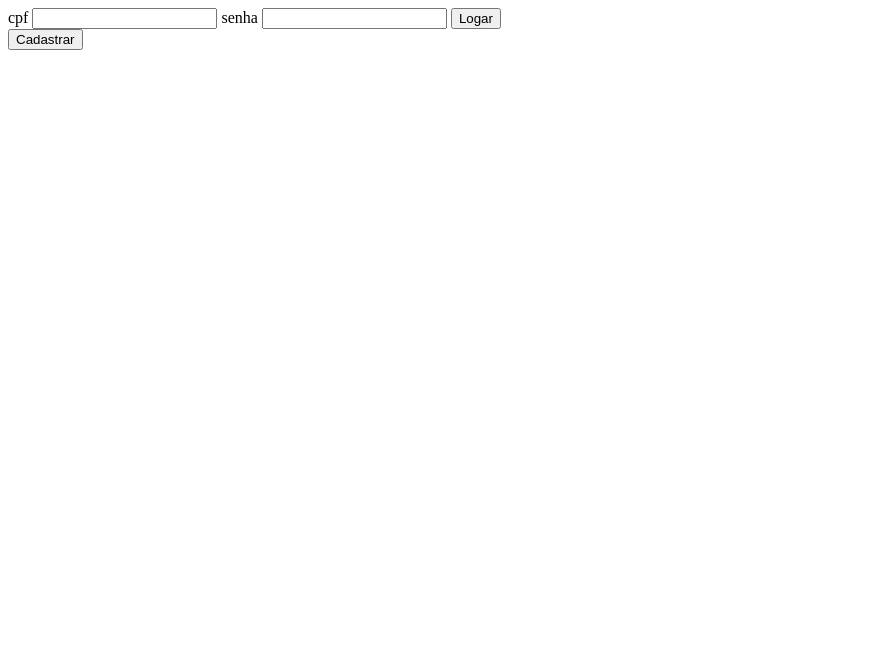
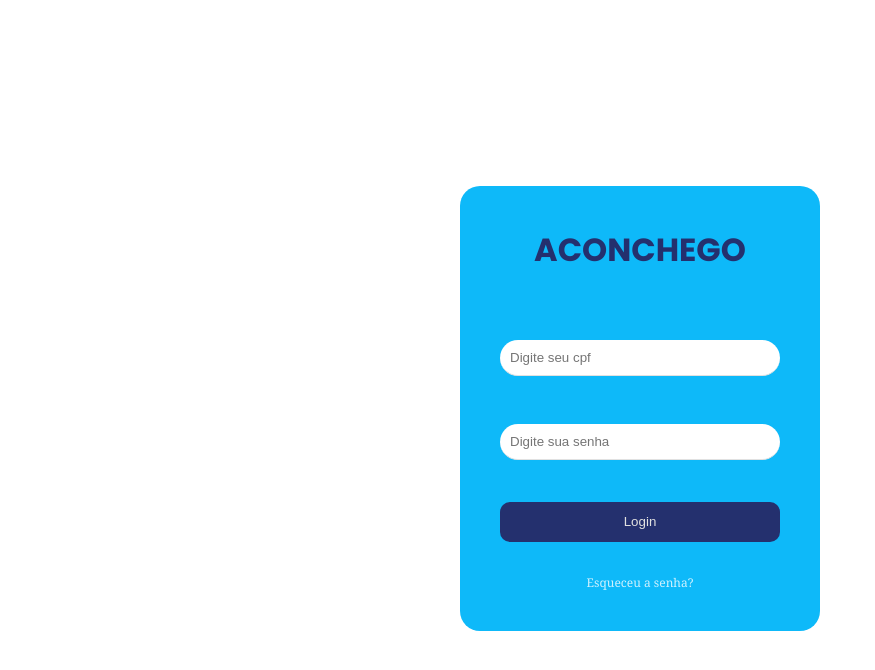
Before and after one commit to RRonanS/Aconchego, a website: page Aconchego/public/pages/login.html in a window 1280 px wide. Shown: the whole page, without its empty margins (0-875 px from the left). Drawn offline with Linux system fonts and the light colour scheme.

Commit message:
Add files via upload

```diff
--- a/Aconchego/public/pages/login.html
+++ b/Aconchego/public/pages/login.html
@@ -1,16 +1,66 @@
 <!DOCTYPE html>
-<html lang="en">
+
+<html lang="pt-br">
+
     <head>
+
         <meta charset="UTF-8">
-    <title>Aconchego - Início</title>
+
+        <meta http-equiv="X-UA-Compatible" content="IE=edge">
+
+        <meta name="viewport"content="width=device-width, initial-scale=1.0">
+
+        <link rel="stylesheet" href="/styles/login.css">
+
+        <title>Aconchego</title>
+
     </head>
+
     <body>
+
+        <div id="login">
+
+            <div class="card">
+
+                <div class="card-header">
+                    <form action="http://localhost:8080" method="get" id="form_main">
+                        <a href="javascript:{}" onclick="document.getElementById('form_main').submit();">ACONCHEGO</a>
+                    </form>
+
+                </div>
+
+                <div class="card-content">
                     <form action="http://localhost:8080/efetuarlogin" method="post">
-        cpf <input name="cpf">
-        senha <input type="password" name="senha" id="">
-        <button type="submit">Logar</button>
+                        <div class="card-content-area">
+
+                                <input type="number" id="usuario" autocomplete="off" placeholder="Digite seu cpf" name="cpf">
+
+                        </div>
+                        <br>
+                        <div class="card-content-area">
+                            <input type="password" id="password" autocomplete="off" placeholder="Digite sua senha" name="senha">
+                        </div>
+                        <br>
+                        <div class="card-footer">
+                            <button type="submit" class="submit">Login</button>
+                            <br>
+                        </div>
+
                     </form>
-    <form action="http://localhost:8080/cadastro" method="get">
-        <button type="submit">Cadastrar</button>
+                </div>
+
+                    <form action="http://localhost:8080/cadastro" method="get" id="form_cadastro">
+                        <div class="card-footer">
+                            <a href="javascript:{}" onclick="document.getElementById('form_cadastro').submit();">Esqueceu a senha?</a>
+                        </div>
                     </form>
+
+            </div>
+
+        </div>
+
+
     </body>
+
+
+</html>
--- /dev/null
+++ b/Aconchego/public/styles/login.css
@@ -0,0 +1,122 @@
+/* Import the Poppins font from Google Fonts */
+@import url('https://fonts.googleapis.com/css2?family=Poppins:wght@400;700&display=swap');
+
+
+#login {
+
+    display: flex;
+
+    align-items: center;
+
+    justify-content: center;
+
+    height: 100vh;
+
+    font-family: Cambria, Cochin, Georgia, Times, 'Times New Roman', serif;
+
+}
+
+.card {
+
+    background-color: #0EB9F9;
+    padding: 40px;
+    border-radius: 20px;
+    width:280px;
+
+}
+
+
+.card-header {
+
+    text-align: center;
+    padding-bottom: 50px;
+    font-weight: bold;
+    font-family: 'Poppins', sans-serif;
+    font-size: 200%;
+
+
+}
+
+.card-header a{
+    text-decoration: none;
+    color: #24306E;
+}
+
+.card-content-area {
+
+    display: flex;
+
+    flex-direction: column;
+
+    padding:10px 0;
+
+}
+
+.card-content-area input{
+
+    margin-top: 6px;
+
+    padding:10px;
+
+    background-color: #fff;
+
+    border:none;
+
+    border-bottom: 1px solid #e1e1e1;
+
+    outline: none;
+
+    color: black;
+
+    border-radius: 20px;
+
+}
+
+.card-footer {
+
+    display: flex;
+
+    flex-direction: column;
+
+}
+
+.card-footer .submit{
+
+    width: 100%;
+
+    height: 40px;
+
+    background-color: #24306E;
+
+    border-radius: 10px;
+
+    border:none;
+
+    color:#e1e1e1;
+
+    margin: 10px 0;
+
+}
+
+.card-footer a {
+
+    text-align: center;
+
+    font-size: 12px;
+
+    opacity: 0.8;
+
+    color: #fff;
+
+    text-decoration: none;
+
+}
+
+.card2 {
+
+    background-color: #0EB9F9;
+    padding: 40px;
+    border-radius: 20px;
+    width:280px;
+
+}
--- /dev/null
+++ b/Aconchego/public/styles/painel.css
@@ -0,0 +1,93 @@
+@import url('https://fonts.googleapis.com/css2?family=Poppins:wght@400;700&display=swap');
+
+* {
+    box-sizing: border-box;
+    margin: 0;
+    padding: 0;
+}
+
+body {
+
+    font-family: Arial, sans-serif;
+    background-color: #f4f4f4;
+}
+
+.container {
+    display: flex;
+    flex-direction: row;
+    height: 100vh;
+}
+
+.sidebar {
+    flex: 1;
+    background-color: #24306E;
+    color: #fff;
+}
+
+.sidebar ul {
+    list-style: none;
+    padding: 20px;
+}
+
+.sidebar ul li {
+    margin-bottom: 20px;
+}
+
+.sidebar ul li a {
+    color: #fff;
+    text-decoration: none;
+    font-size: 18px;
+    font-weight: bold;
+}
+
+.main-content {
+    flex: 4;
+    display: flex;
+    flex-direction: column;
+    align-items: center;
+    justify-content: center;
+    background-color: #F5F5F5;
+}
+
+.big-rectangle {
+    background-color: #fff;
+    width: 80%;
+    height: 30%;
+    border-radius: 20px;
+    margin-bottom: 40px;
+}
+
+.small-rectangle {
+    background-color: #fff;
+    height: 25%;;
+    width: 380px;
+    border-radius: 20px;
+    margin-right: 45%;
+}
+
+.small-rectangle2{
+    background-color: #fff;
+    height: 25%;;
+    width: 380px;
+    border-radius: 20px;
+    margin-left: 45%;
+}
+
+.small-rectangle:last-child {
+    margin-right: 0;
+}
+
+.header{
+
+    margin-top: 50%;
+    text-align: center;
+    padding-bottom: 50px;
+    font-weight: bold;
+    font-family: 'Poppins', sans-serif;
+    font-size: 205%;
+
+}
+
+.paginas{
+    text-align: center;
+}
```
Also changed, not shown: Aconchego/public/pages/pacientes.html (added, +88 -0 lines), Aconchego/public/pages/painel.html (added, +54 -0 lines), Aconchego/public/images/agenda.png (added), Aconchego/public/images/home.png (added), Aconchego/public/images/paciente.png (added), Aconchego/public/images/sair.png (added). Lines whose indentation alone changed are shown as unchanged.
